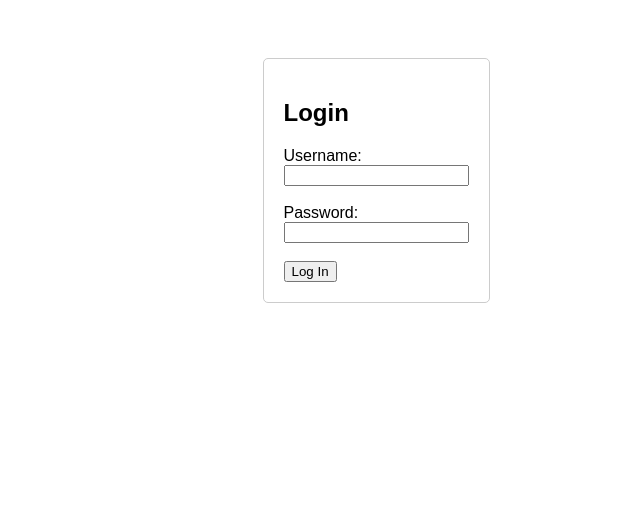
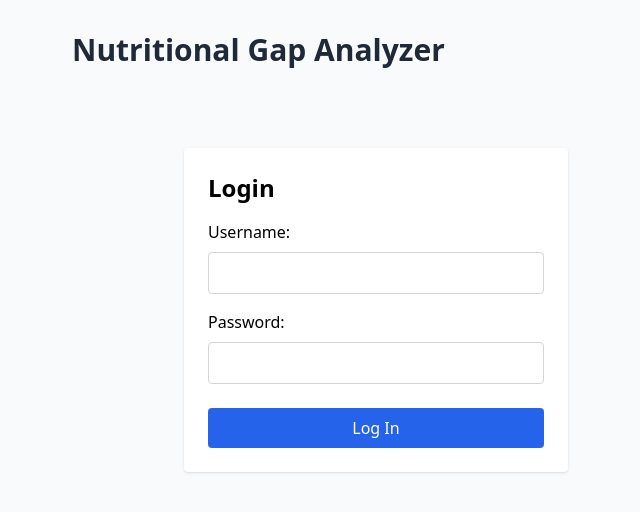
Before and after one commit to aritraChakraborty101/Nutritional-Gap-Analyzer, a Flask app: page /login in a window 1280 px wide. Shown: the top 512 px of the page, without its empty margins (264-904 px from the left). Run offline with Flask 3, Linux system fonts and the light colour scheme; some libraries are stand-ins or nearby versions.

Commit message:
Refactor base and login templates for improved styling and structure

```diff
--- a/templates/base.html
+++ b/templates/base.html
@@ -2,24 +2,23 @@
 <html lang="en">
 <head>
     <meta charset="UTF-8">
+    <meta name="viewport" content="width=device-width, initial-scale=1.0">
     <title>Flask + HTMX</title>
     <script src="https://unpkg.com/htmx.org@1.9.10"></script>
-    <style>
-        body { font-family: sans-serif; max-width: 600px; margin: 2rem auto; }
-        .item { padding: 10px; border-bottom: 1px solid #ddd; display: flex; justify-content: space-between; }
-        button { cursor: pointer; }
-    </style>
+    <script src="https://cdn.tailwindcss.com"></script>
 </head>
-<body>
-    <div style="display: flex; justify-content: space-between; align-items: center;">
-        <h1>Tasks</h1>
-        {% if current_user.is_authenticated %}
-            <span>
-                Hi, {{ current_user.username }}!
-                <a href="{{ url_for('logout') }}">Logout</a>
-            </span>
-        {% endif %}
+<body class="bg-gray-50">
+    <div class="max-w-2xl mx-auto p-8">
+        <div class="flex justify-between items-center mb-6">
+            <h1 class="text-3xl font-bold text-gray-800">Nutritional Gap Analyzer</h1>
+            {% if current_user.is_authenticated %}
+                <span class="text-gray-600">
+                    Hi, <span class="font-semibold">{{ current_user.username }}</span>!
+                    <a href="{{ url_for('logout') }}" class="text-blue-600 hover:text-blue-800 underline ml-2">Logout</a>
+                </span>
+            {% endif %}
+        </div>
+        {% block content %}{% endblock %}
     </div>
-    {% block content %}{% endblock %}
 </body>
 </html>
--- a/templates/login.html
+++ b/templates/login.html
@@ -1,25 +1,16 @@
-<!DOCTYPE html>
-<html>
-<head>
-    <title>Login</title>
-    <style>
-        body { font-family: sans-serif; display: flex; justify-content: center; padding-top: 50px; }
-        form { border: 1px solid #ccc; padding: 20px; border-radius: 5px; }
-    </style>
-</head>
-<body>
-    <form method="POST">
-        <h2>Login</h2>
-        {% if error %} <p style="color: red">{{ error }}</p> {% endif %}
+{% extends "base.html" %}
 
-        <label>Username:</label><br>
-        <input type="text" name="username" required><br><br>
+{% block content %}
+    <form method="POST" class="max-w-sm mx-auto mt-20 p-6 bg-white rounded shadow">
+        <h2 class="text-2xl font-bold mb-4">Login</h2>
+        {% if error %} <p class="text-red-600 mb-4">{{ error }}</p> {% endif %}
 
-        <label>Password:</label><br>
-        <input type="password" name="password" required><br><br>
+        <label class="block mb-2">Username:</label>
+        <input type="text" name="username" required class="w-full p-2 border border-gray-300 rounded mb-4">
 
-        <button type="submit">Log In</button>
+        <label class="block mb-2">Password:</label>
+        <input type="password" name="password" required class="w-full p-2 border border-gray-300 rounded mb-6">
+
+        <button type="submit" class="w-full bg-blue-600 text-white py-2 rounded hover:bg-blue-700">Log In</button>
     </form>
-
-</body>
-</html>
+{% endblock %}
```
